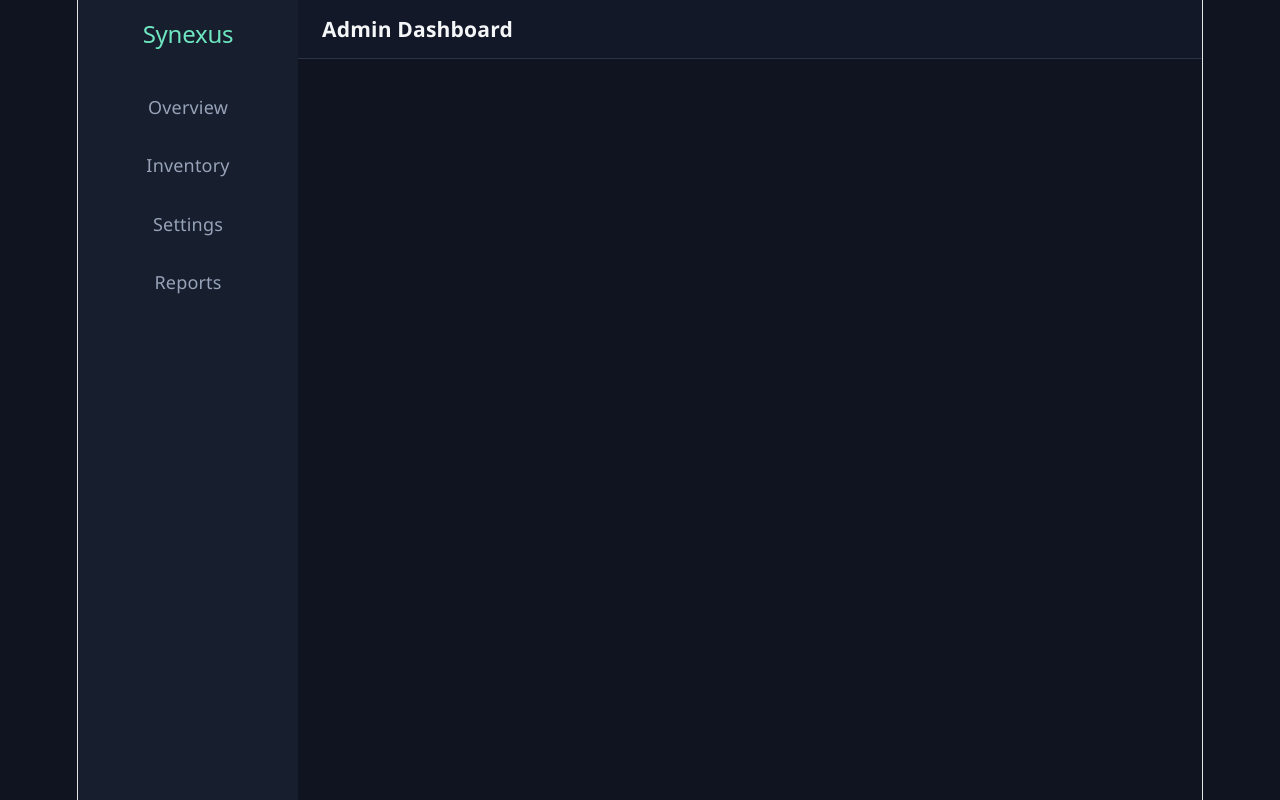
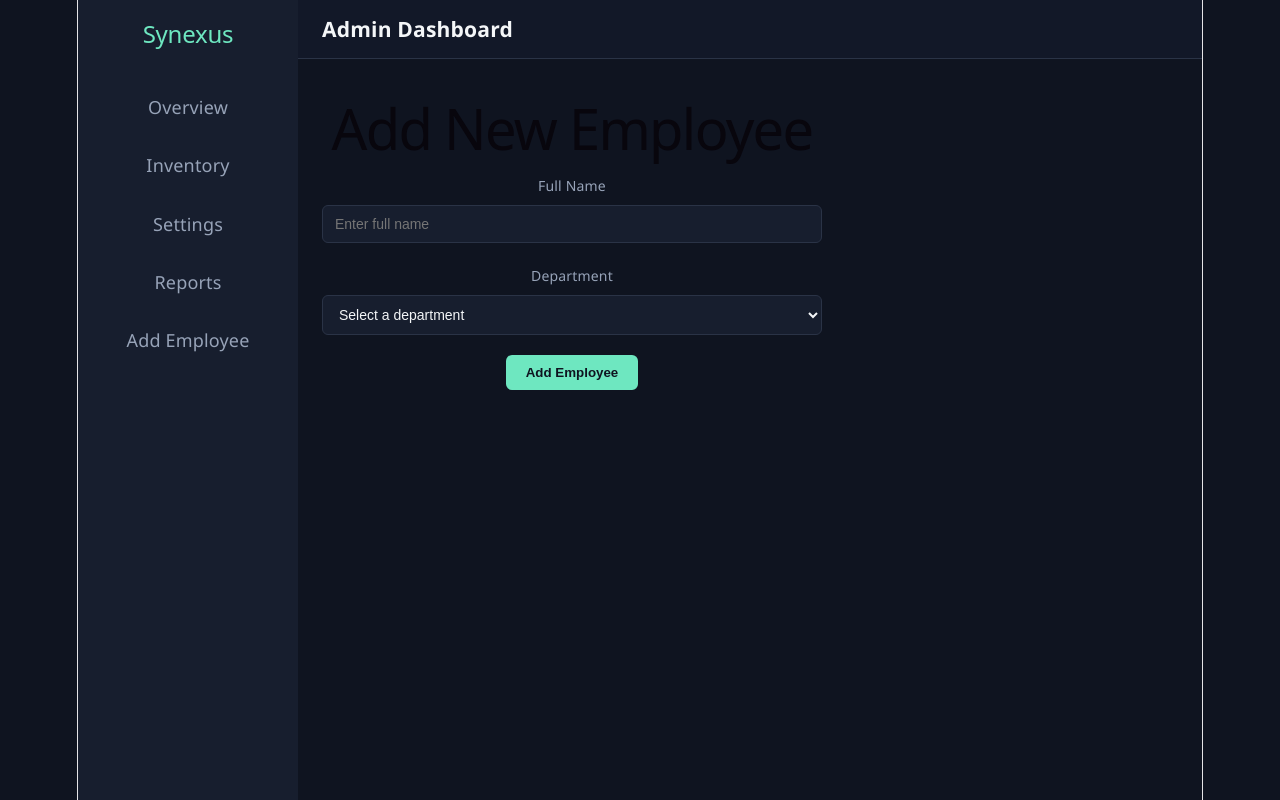
Before and after one commit to UroojSheikh/synexus-admin-dashboard, a React (Vite) app: page /add-employee in a window 1280 px wide. Built offline with nearby package versions, Linux system fonts and the light colour scheme.

Commit message:
Day 6: feat - add employee form with name input and department dropdown

```diff
--- a/src/App.css
+++ b/src/App.css
@@ -58,11 +58,14 @@ body {
   background-color: #121828;
   padding: 16px 24px;
   border-bottom: 1px solid #2A3346;
+  display: flex;
+  align-items: center;
 }
 
 .content {
   padding: 24px;
 }
+
 .menu-toggle {
   display: none;
   background: none;
@@ -73,12 +76,6 @@ body {
   margin-right: 16px;
 }
 
-.topbar {
-  display: flex;
-  align-items: center;
-}
-
-/* Tablet and mobile: screens 768px wide or smaller */
 @media (max-width: 768px) {
   .sidebar {
     position: fixed;
@@ -97,3 +94,62 @@ body {
     display: block;
   }
 }
+
+.form-container {
+  max-width: 500px;
+}
+
+.form-group {
+  margin-bottom: 20px;
+  display: flex;
+  flex-direction: column;
+  gap: 6px;
+}
+
+.form-group label {
+  font-size: 14px;
+  color: #97A3B8;
+}
+
+.form-group input {
+  padding: 10px 12px;
+  border-radius: 6px;
+  border: 1px solid #2A3346;
+  background-color: #171E2E;
+  color: #F4F6F8;
+  font-size: 14px;
+}
+
+.form-group input:focus {
+  outline: none;
+  border-color: #6EE7C0;
+}
+
+.form-group select {
+  padding: 10px 12px;
+  border-radius: 6px;
+  border: 1px solid #2A3346;
+  background-color: #171E2E;
+  color: #F4F6F8;
+  font-size: 14px;
+}
+
+.form-group select:focus {
+  outline: none;
+  border-color: #6EE7C0;
+}
+
+button[type="submit"] {
+  background-color: #6EE7C0;
+  color: #0F1420;
+  border: none;
+  padding: 10px 20px;
+  border-radius: 6px;
+  font-weight: 600;
+  cursor: pointer;
+}
+
+.success-message {
+  color: #6EE7C0;
+  margin-top: 12px;
+}
--- a/src/App.jsx
+++ b/src/App.jsx
@@ -4,6 +4,7 @@ import Overview from './pages/Overview';
 import Inventory from './pages/Inventory';
 import Settings from './pages/Settings';
 import Reports from './pages/Reports';
+import AddEmployee from './pages/AddEmployee';
 import './App.css';
 
 function App() {
@@ -19,6 +20,7 @@ function App() {
             <Link to="/inventory" onClick={() => setIsSidebarOpen(false)}>Inventory</Link>
             <Link to="/settings" onClick={() => setIsSidebarOpen(false)}>Settings</Link>
             <Link to="/reports" onClick={() => setIsSidebarOpen(false)}>Reports</Link>
+            <Link to="/add-employee" onClick={() => setIsSidebarOpen(false)}>Add Employee</Link>
           </nav>
         </aside>
 
@@ -39,6 +41,7 @@ function App() {
               <Route path="/inventory" element={<Inventory />} />
               <Route path="/settings" element={<Settings />} />
               <Route path="/reports" element={<Reports />} />
+              <Route path="/add-employee" element={<AddEmployee />} />
             </Routes>
           </main>
         </div>
--- /dev/null
+++ b/src/pages/AddEmployee.jsx
@@ -0,0 +1,54 @@
+import { useState } from 'react';
+
+function AddEmployee() {
+  const [name, setName] = useState('');
+  const [department, setDepartment] = useState('');
+  const [submitted, setSubmitted] = useState(false);
+
+  const handleSubmit = (e) => {
+    e.preventDefault();
+    console.log('Submitted:', { name, department });
+    setSubmitted(true);
+    setName('');
+    setDepartment('');
+  };
+
+  return (
+    <div className="form-container">
+      <h1>Add New Employee</h1>
+      <form onSubmit={handleSubmit}>
+        <div className="form-group">
+          <label htmlFor="name">Full Name</label>
+          <input
+            type="text"
+            id="name"
+            value={name}
+            onChange={(e) => setName(e.target.value)}
+            placeholder="Enter full name"
+          />
+        </div>
+
+        <div className="form-group">
+          <label htmlFor="department">Department</label>
+          <select
+            id="department"
+            value={department}
+            onChange={(e) => setDepartment(e.target.value)}
+          >
+            <option value="">Select a department</option>
+            <option value="engineering">Engineering</option>
+            <option value="design">Design</option>
+            <option value="marketing">Marketing</option>
+            <option value="hr">HR</option>
+          </select>
+        </div>
+
+        <button type="submit">Add Employee</button>
+      </form>
+
+      {submitted && <p className="success-message">Employee added successfully!</p>}
+    </div>
+  );
+}
+
+export default AddEmployee;
```
